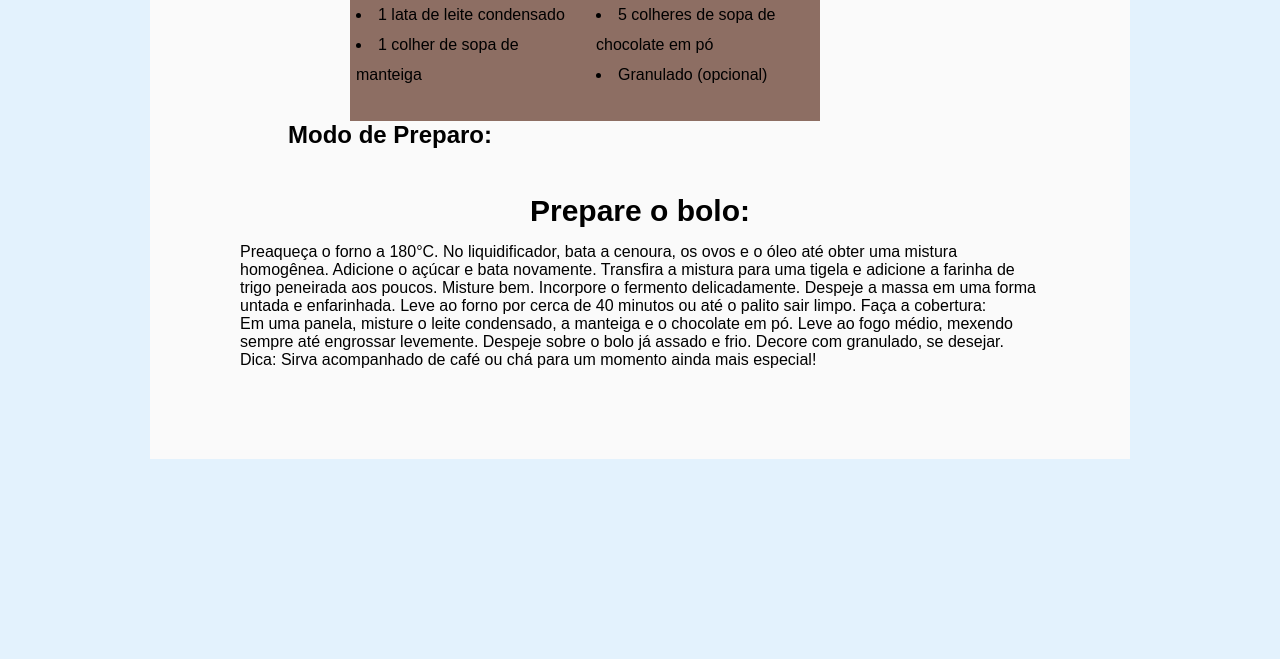
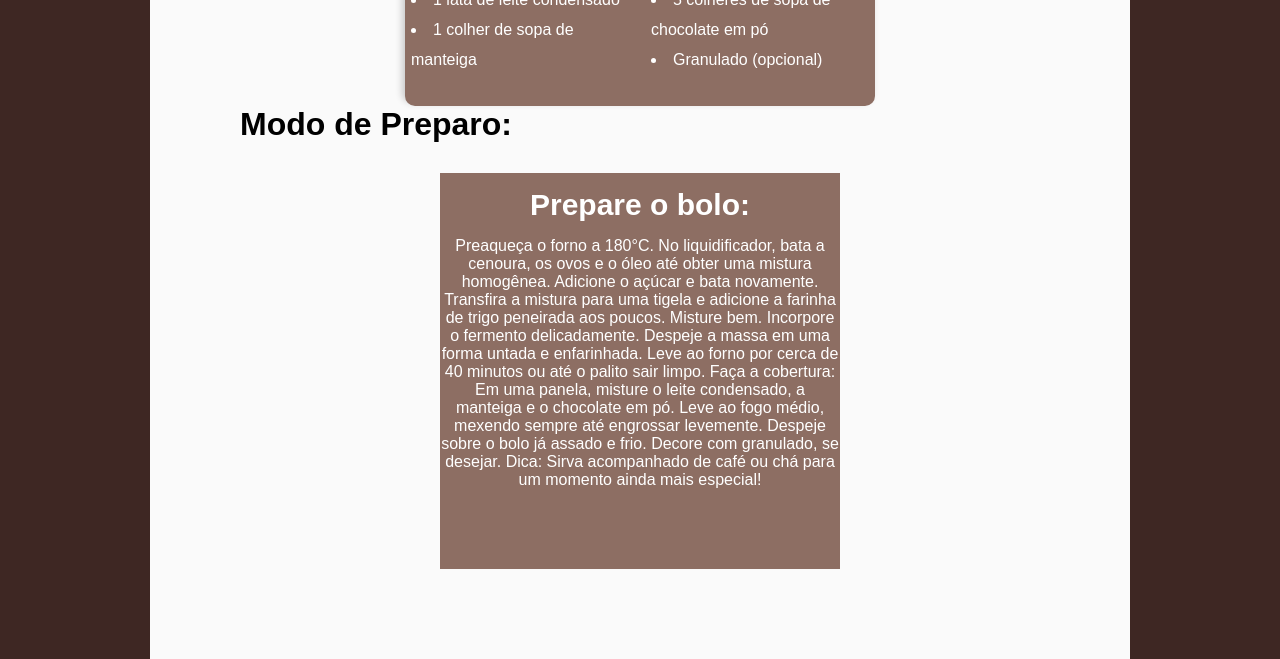
Before and after one commit to kevynmendesliebel/receita-de-bolo, a plain HTML site: page index.html in a window 1280 px wide. Shown: the part 661-1320 px from the top of the page. Before the commit the page ends 1120 px from the top, so only its background shows below. Drawn offline with Linux system fonts and the light colour scheme.

Commit message:
mudanças

```diff
--- a/index.html
+++ b/index.html
@@ -36,9 +36,9 @@
          <li>Granulado (opcional)</li>
     </ul>
     </aside>
+
+    <h1>Modo de Preparo:</h1>
 <section>
-            <h1>Modo de Preparo:</h1>
-
             <h2>Prepare o bolo:</h2>
 
 
--- a/style.css
+++ b/style.css
@@ -16,7 +16,7 @@
 
 body {
     font-family: Arial, Helvetica, sans-serif;
-    background-color: var(--cor-01);
+    background-color: var(--cor-04);
 }
 
 header {
@@ -54,11 +54,10 @@ main {
 }
 
 main  h1 {
-    text-align: center;
-    color: white;
-    margin-left:-500px;
+    text-align: justify;
+    color: black;
     margin-bottom: 15px;
-    color: black;
+    max-width: auto;
     padding-bottom: 15px;
 }
 
@@ -78,6 +77,8 @@ aside {
     padding-bottom: 1px;
     max-width: 470px;
     margin: auto;
+    border-radius: 10px;
+    box-shadow: -3px -3px 7px 0px rgba(0, 0, 0, 0.198);
 }
 
 aside  ul  {
@@ -86,21 +87,35 @@ aside  ul  {
     padding-bottom: 30px;
     margin-left:  6px;
     line-height: 30px;
+    color: white;
+}
+
+aside > h2 {
+    color: white;
 }
 
 .aside02 {
-    background-color: var(--cor-05);
-    padding-bottom: 1px;
-    max-width: 470px;
-    margin-top: 50px;
-    margin-left: 110px;
+   margin-top: 35px;
+   box-shadow: -3px -3px 7px 0px rgba(0, 0, 0, 0.198);
+   border-radius: 10px;
+   color: white;
 }
 
-.aside02 ul {
-    list-style-position: inside;
-    columns: 2;
-    padding-bottom: 30px;
-    margin-left:  6px;
-    line-height: 30px;
-    padding-top: 0px;
+.aside02 > h2 {
+    color: white;
 }
+
+section {
+    background-color: var(--cor-05);
+    margin: auto;
+    padding-bottom: 80px;
+    text-align: center;
+    max-width: 400px;
+}
+section h2 {
+    color: white;
+}
+
+section p {
+    color: white;
+}
```
